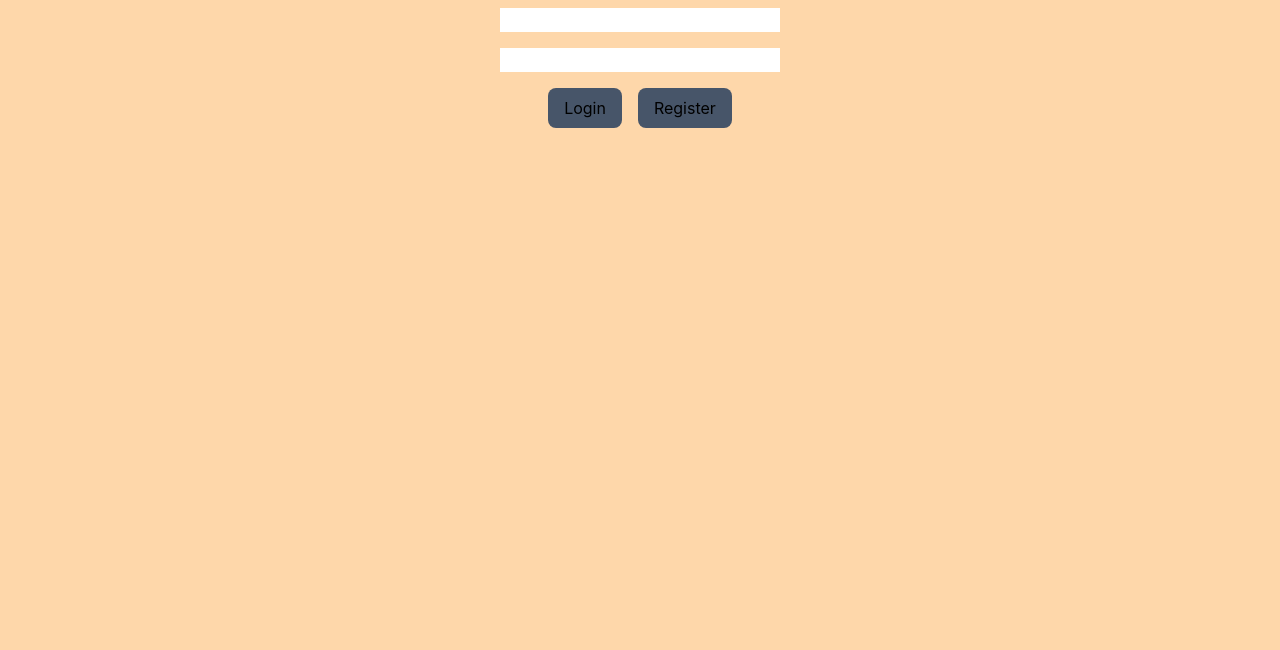
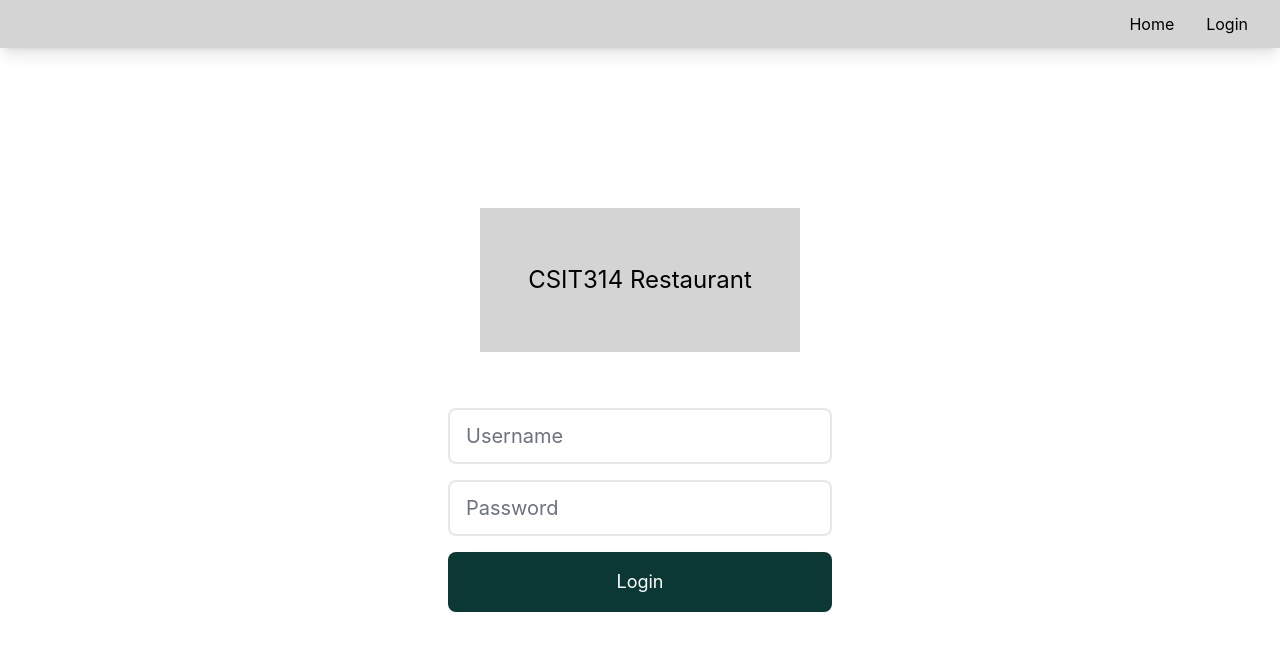
Before and after one commit to baguscodestudio/restaurant-front, a React (Vite) app: page /login in a window 1280 px wide. Shown: the top 650 px of the page. Built offline with nearby package versions, Linux system fonts and the light colour scheme.

Commit message:
Last non BCE model.

```diff
--- a/package.json
+++ b/package.json
@@ -11,7 +11,8 @@
     "axios": "^0.27.2",
     "react": "^18.0.0",
     "react-dom": "^18.0.0",
-    "react-router-dom": "^6.3.0"
+    "react-router-dom": "^6.3.0",
+    "react-toastify": "^8.2.0"
   },
   "devDependencies": {
     "@types/react": "^18.0.0",
--- a/src/App.tsx
+++ b/src/App.tsx
@@ -3,57 +3,67 @@ import "./App.css";
 import axios from "axios";
 
 import {
-  useNavigate,
   BrowserRouter as Router,
   Route,
   Routes,
+  useNavigate,
 } from "react-router-dom";
 import Home from "./pages/Home";
 import ProtectedRoutes from "./ProtectedRoutes";
 import Dashboard from "./pages/Dashboard";
 import Login from "./pages/Login";
+import Navbar from "./components/Navbar";
+import Logout from "./pages/Logout";
+import { toast, ToastContainer } from "react-toastify";
 
 function App() {
   axios.defaults.headers.common[
     "Authorization"
   ] = `Bearer ${localStorage.getItem("accessToken")}`;
-  const [userData, setUserData] = useState({
-    username: null,
-    password: null,
-  });
   const [loading, setLoading] = useState(true);
   const [access, setAccess] = useState(false);
 
   const useAuth = async () => {
-    console.log('access before verification" ' + access);
-    console.log(axios.defaults.headers.common["Authorization"]);
     await axios
       .post("http://localhost:1337/token")
       .then((response) => response.data.data)
       .then((data) => {
-        console.log(data);
         if (data.tokenVerificationData.access) {
-          setUserData(data.tokenVerificationData.user);
+          localStorage.setItem(
+            "userData",
+            JSON.stringify(data.tokenVerificationData.user)
+          );
         } else {
-          window.location.href = "/";
         }
-        console.log(
-          "access from verification: " + data.tokenVerificationData.access
-        );
+
         setAccess(data.tokenVerificationData.access);
-        console.log("access after verification: " + access);
         setLoading(false);
       });
   };
-  const handleLogout = () => {
+  const resetSession = () => {
     localStorage.removeItem("accessToken");
+    localStorage.removeItem("userData");
     setAccess(false);
+    toast("Successfully logged out");
   };
   return (
     <Router>
-      <div className="h-screen w-screen flex flex-col bg-orange-200">
+      <div className="h-screen w-screen flex flex-col">
+        <ToastContainer
+          position="bottom-left"
+          autoClose={5000}
+          hideProgressBar={false}
+          newestOnTop={true}
+          closeOnClick
+          rtl={false}
+          pauseOnFocusLoss
+          draggable
+          pauseOnHover
+          theme="dark"
+        />
+        <Navbar />
         <Routes>
-          <Route path="/" element={<Home handleLogout={handleLogout} />} />
+          <Route path="/" element={<Home handleLogout={resetSession} />} />
           <Route path="/login" element={<Login />} />
           <Route
             element={
@@ -65,6 +75,10 @@ function App() {
             }
           >
             <Route path="/dashboard" element={<Dashboard />} />
+            <Route
+              path="/logout"
+              element={<Logout resetSession={resetSession} />}
+            />
           </Route>
         </Routes>
       </div>
--- /dev/null
+++ b/src/components/Navbar.tsx
@@ -0,0 +1,52 @@
+import { useEffect, useState } from "react";
+import { Link } from "react-router-dom";
+import GetCurrentUser from "../functions/GetCurrentUser";
+import User from "../typings/User";
+
+const Navbar = () => {
+  const [user, setUser] = useState<User>({
+    userid: 0,
+    username: "",
+  });
+  useEffect(() => {
+    setUser(GetCurrentUser());
+  }, [localStorage.getItem("userData")]);
+
+  return (
+    <div className="w-full bg-neutral-300 h-12 shadow-lg inline-flex justify-end pr-4">
+      <Link
+        to="/"
+        className="h-full px-4 hover:text-white hover:bg-[#0B3835] flex items-center"
+      >
+        Home
+      </Link>
+      {user.username.length > 0 ? (
+        <>
+          <Link
+            to="/logout"
+            className="h-full px-4 hover:text-white hover:bg-[#0B3835] flex items-center"
+          >
+            Logout
+          </Link>
+        </>
+      ) : (
+        <Link
+          to="/login"
+          className="h-full px-4 hover:text-white hover:bg-[#0B3835] flex items-center"
+        >
+          Login
+        </Link>
+      )}
+      {user.role === "admin" && (
+        <Link
+          to="/admin"
+          className="h-full px-4 hover:text-white hover:bg-[#0B3835] flex items-center"
+        >
+          Administration
+        </Link>
+      )}
+    </div>
+  );
+};
+
+export default Navbar;
--- /dev/null
+++ b/src/functions/GetCurrentUser.ts
@@ -0,0 +1,10 @@
+export default function () {
+  if (localStorage.getItem("userData")) {
+    return JSON.parse(localStorage.getItem("userData")!);
+  } else {
+    return {
+      userid: 0,
+      username: "",
+    };
+  }
+}
--- /dev/null
+++ b/src/pages/AdminDashboard.tsx
@@ -0,0 +1,20 @@
+import { useEffect, useState } from "react";
+import GetCurrentUser from "../functions/GetCurrentUser";
+import User from "../typings/User";
+
+const AdminDashboard = () => {
+  const [user, setUser] = useState<User>({
+    userid: 0,
+    username: "",
+  });
+  useEffect(() => {
+    setUser(GetCurrentUser());
+  }, [localStorage.getItem("userData")]);
+
+  if (user.role == "admin") {
+  } else {
+    return null;
+  }
+};
+
+export default AdminDashboard;
--- a/src/pages/Home.tsx
+++ b/src/pages/Home.tsx
@@ -22,14 +22,6 @@ const Home: React.FC<{ handleLogout: () => void }> = ({ handleLogout }) => {
 
   return (
     <>
-      <div className="mx-auto inline-flex my-2">
-        <button
-          className="mx-2 px-4 py-2 rounded-lg bg-slate-600"
-          onClick={handleLogout}
-        >
-          Logout
-        </button>
-      </div>
       <div className="text-6xl font-bold mx-auto mt-auto mb-2 text-red-800">
         CSIT314 Restaurant
       </div>
--- a/src/pages/Login.tsx
+++ b/src/pages/Login.tsx
@@ -1,9 +1,14 @@
 import { useState } from "react";
 import axios from "axios";
+import { toast } from "react-toastify";
+import "react-toastify/dist/ReactToastify.css";
+import { useNavigate } from "react-router-dom";
 
 const Login = () => {
   const [password, setPassword] = useState("");
-  const [username, setUsername] = useState("Bagus");
+  const [username, setUsername] = useState("");
+  const navigate = useNavigate();
+
   const handleLogin = () => {
     axios
       .post("http://localhost:1337/login", {
@@ -12,13 +17,28 @@ const Login = () => {
       })
       .then((response) => {
         if (response.status === 200) {
-          console.log(response.data.data.token);
           localStorage.setItem("accessToken", response.data.data.token);
-
-          console.log(response.data);
+          localStorage.setItem(
+            "userData",
+            JSON.stringify(response.data.data.user)
+          );
+          toast("Successfully logged in!", {
+            position: "bottom-left",
+            progress: undefined,
+          });
+          navigate("/dashboard");
         } else {
-          console.log("failed");
+          toast.error(response.data.message, {
+            position: "bottom-left",
+            progress: undefined,
+          });
         }
+      })
+      .catch((err) => {
+        toast.error(err.response.data.message, {
+          position: "bottom-left",
+          progress: undefined,
+        });
       });
   };
 
@@ -38,32 +58,37 @@ const Login = () => {
   };
   return (
     <>
-      <div className="mx-auto my-2">
+      <div className="text-2xl mx-auto mt-40 mb-2 bg-neutral-300 w-1/4 h-36 flex justify-center items-center">
+        CSIT314 Restaurant
+      </div>
+      <div className="mx-auto mb-2 mt-12">
         <input
-          className="px-4"
+          className="px-4 py-3 placeholder-gray-500 w-96 border-2 rounded-lg text-xl"
+          placeholder="Username"
           onChange={(event) => setUsername(event.currentTarget.value)}
         />
       </div>
       <div className="mx-auto my-2">
         <input
+          className="px-4 py-3 placeholder-gray-500 w-96 border-2 rounded-lg text-xl"
+          placeholder="Password"
           type="password"
-          className="px-4"
           onChange={(event) => setPassword(event.currentTarget.value)}
         />
       </div>
-      <div className="mx-auto inline-flex my-2">
+      <div className="mx-auto inline-flex my-2 text-white">
         <button
-          className="mx-2 px-4 py-2 rounded-lg bg-slate-600"
+          className="mx-2 px-4 py-4 text-lg w-96 rounded-lg bg-[#0B3835] hover:bg-[#27635e] transition-colors duration-150"
           onClick={handleLogin}
         >
           Login
         </button>
-        <button
+        {/* <button
           className="mx-2 px-4 py-2 rounded-lg bg-slate-600"
           onClick={handleRegister}
         >
           Register
-        </button>
+        </button> */}
       </div>
     </>
   );
--- /dev/null
+++ b/src/pages/Logout.tsx
@@ -0,0 +1,13 @@
+import React, { useEffect } from "react";
+import { useNavigate } from "react-router-dom";
+
+const Logout = ({ resetSession }: { resetSession: () => void }) => {
+  let navigate = useNavigate();
+  useEffect(() => {
+    resetSession();
+    navigate("/");
+  }, []);
+  return null;
+};
+
+export default Logout;
--- /dev/null
+++ b/src/typings/User.ts
@@ -0,0 +1,6 @@
+export default interface User {
+  userid: number;
+  username: string;
+  password?: string;
+  role?: string;
+}
```
Also changed, not shown: 1 other file (tests, documents, lock files or other folders).
